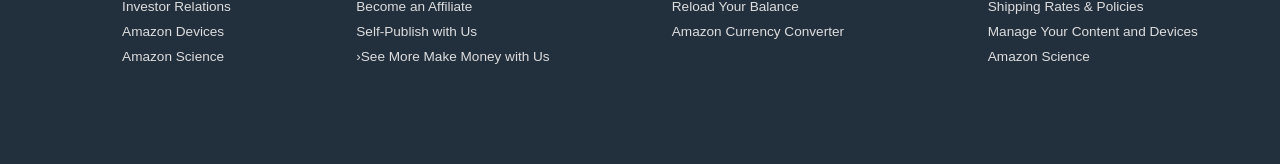
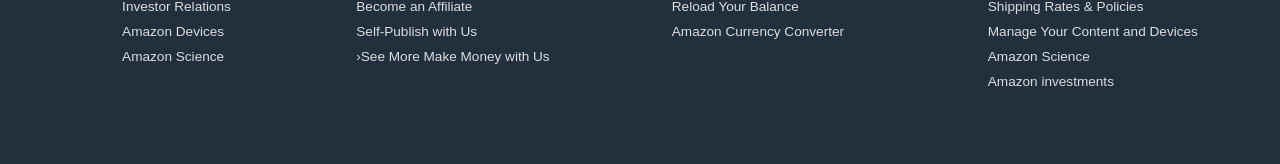
Before and after one commit to vipuljain675-projects/Amazon-Clone-, a plain HTML site: page index.html in a window 1280 px wide. Shown: the part 1599-1763 px from the top of the page. Drawn offline with Linux system fonts and the light colour scheme.

Commit message:
Add investments

```diff
--- a/index.html
+++ b/index.html
@@ -197,6 +197,7 @@
             <a>Shipping Rates & Policies</a>
             <a>Manage Your Content and Devices</a>
             <a>Amazon Science</a>
+            <a>Amazon investments</a>
 
         </ul>
     </div>
```
